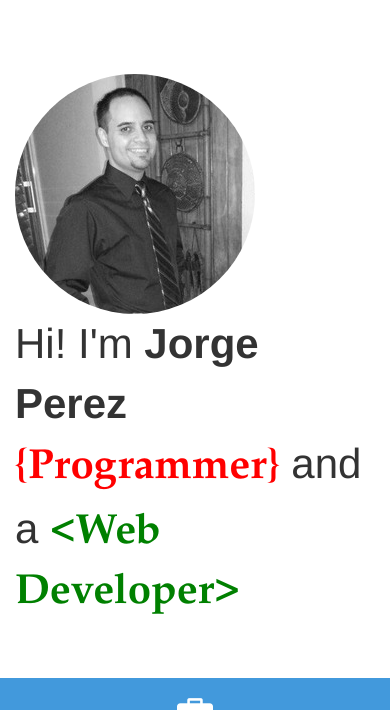
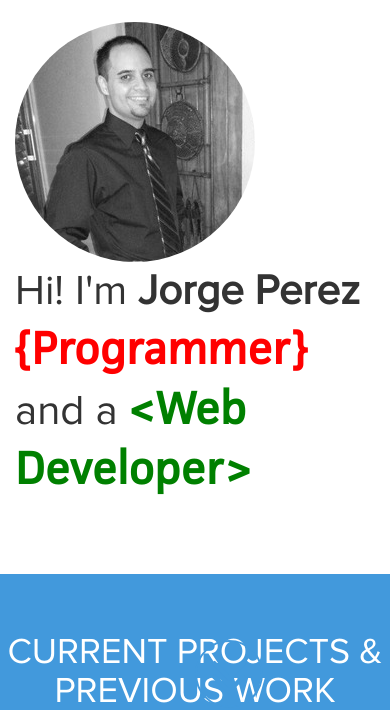
Before and after one commit to jorgeluis11/profile, a Django app: page / in a window 390 px wide. Shown: the part 50-760 px from the top of the page. Run offline with Django 3.2, Linux system fonts and the light colour scheme; data comes from the database, SQL or seed files in the repository; both versions use the stored data as it was after the commit; parts of the project's set-up code (start-up, migrations or seed data) failed here and were passed over; some libraries are stand-ins or nearby versions.

Commit message:
heroku deploy

```diff
--- a/project/models.py
+++ b/project/models.py
@@ -25,7 +25,7 @@ class Projects(models.Model):
     # medium = models.ImageField(upload_to=get_url_medium,blank=True)
     # medium = models.ImageField(upload_to=get_url_medium,blank=True)
     medium = ImageSpecField(source='large',
-                            processors=[ResizeToFill(400, 400)],
+                            # processors=[ResizeToFill(400, 400)],
                             format='JPEG',
                             options={'quality': 60})
     description = models.TextField(max_length=2000)
--- a/templates/base.html
+++ b/templates/base.html
@@ -9,6 +9,34 @@
 	<link href='http://fonts.googleapis.com/css?family=EB+Garamond' rel='stylesheet' type='text/css'>
 	{% block otherjs %}{% endblock otherjs %}
 	<style type="text/css">
+
+	@font-face {
+    font-family: "Proxima Nova";
+    src: url(/static/fonts/ProximaNova-Regular.otf) format("truetype");
+	}
+	body, .proxima-nova {
+	    font-family: "Proxima Nova", Helvetica, Arial, sans-serif;;
+	}
+
+	@font-face {
+	font-family: "FacitWeb";
+    src: url(/static/fonts/FacitWeb.ttf) format("truetype");
+	}
+
+	.facit-web {
+	    font-family: "FacitWeb", Garamond, Georgia, serif;
+
+	}
+
+	a{
+		color: #58D73E;
+	}
+
+	a:hover
+	{
+		color:#58D73E;
+    	text-decoration: underline;
+	}
 
 	#file-container
 	{
@@ -64,15 +92,231 @@
 
 	#section-1
 	{
-		margin-top: 15%;
-		margin-bottom: 15%;
+		margin-top: 20%;
+		margin-bottom: 20%;
 	}
 
 	#section-2
 	{
 		background-color: #4299DC;
+		padding-bottom: 50px;
 	}
 
+	#section-3
+	{
+		padding-top: 10%;
+		padding-bottom: 2%;
+	}
+
+	.info-container
+	{
+		-webkit-box-shadow: none;
+		-moz-box-shadow: none;
+		box-shadow: none;
+		-webkit-transition-property: all;
+		-moz-transition-property: all;
+		-o-transition-property: all;
+		transition-property: all;
+		-webkit-transition-duration: 0.3s;
+		-moz-transition-duration: 0.3s;
+		-o-transition-duration: 0.3s;
+		transition-duration: 0.3s;
+
+	}
+
+	.project:hover>.info-container
+	{
+		background-color: rgba(255,255,255,0.9);
+		color: #4299DC;
+
+	}
+	.img-container{
+		width: 100%;
+		height: 200px;
+	}
+
+	.img-container>div{
+		width: 100%;
+		height: 100%;
+		background-size: 150% 100%;
+		background-position: center center;
+		border-left: white 1px solid;
+		border-right: white 1px solid;
+		border-top: white 1px solid;
+
+	}
+
+	.project-title
+	{
+		margin-top:0;
+		padding-top: 10px;
+	}
+	.info-container
+	{
+		border-left: solid white 1px;
+		border-right: solid white 1px;
+		border-bottom: solid white 1px;
+		margin-bottom: 0px;
+		padding-left: 2%;
+		padding-right: 1%;
+		font-size: 1.2em;
+
+	}
+
+	.col-sm-4
+	{
+		margin: 0;
+		padding: 0;
+	}
+
+	.tag
+	{
+		position: absolute;
+		bottom: 86px;
+		left: 50%;
+
+	}
+
+	.tag-blue
+	{
+		display: inline-block;
+		-webkit-box-shadow: none;
+		-moz-box-shadow: none;
+		box-shadow: none;
+		-webkit-transition-property: all;
+		-moz-transition-property: all;
+		-o-transition-property: all;
+		transition-property: all;
+		-webkit-transition-duration: 0.3s;
+		-moz-transition-duration: 0.3s;
+		-o-transition-duration: 0.3s;
+		transition-duration: 0.3s;
+		color: #4299DC;
+		border: 2px solid #4299DC;
+		background: none;
+		text-shadow: none;
+		font-size: 4.4em;
+		text-align: center;
+		-webkit-border-radius: 60px;
+		border-radius: 60px;
+		padding: 4px 12px;
+		height: 68px;
+	}
+
+	.tag-blue:hover
+	{
+		color: white;
+		background: #4299DC;
+		text-shadow: none;
+		cursor: pointer;
+	}
+
+	#section-3
+	{
+		background-color: #1A1A1A;
+		color:white;
+	}
+
+	.social{
+		color:white;
+	}
+
+	.box
+	{
+		text-align: center;
+		color:white !important;
+	}
+	.box>a
+	{
+		color:white ;
+	}
+
+	.facebook
+	{
+		background-color: #3B5998;
+	}
+
+	.linkedin
+	{
+		background: #4875B4;
+	}
+
+	.github
+	{
+		background-color: black;
+	}
+	.socia-network
+	{
+		margin-top: 5%;
+	}
+
+	.twitter
+	{
+		background-color: #4875B4;
+	}
+
+	ul.social{
+		text-align: center;
+		padding: 0;
+		margin: 0;
+		list-style: none;
+		width: 100%;
+		overflow: hidden;
+	}
+
+	ul.social li {
+		float: left;
+		width: 25%;
+		padding: 0;
+		margin: 0;
+		position: relative;
+	}
+
+		ul.social li span
+		{
+			font-size: 4em;
+			-webkit-transition: margin opacity .3s ease;
+			transition: margin .3s ease;
+		}
+
+		ul.social li:hover span
+		{
+			margin-top: -80px;
+		}
+
+		ul.social li a {
+			height: 80px;
+			display: block;
+			padding: 0;
+			border-bottom: 0;
+			border-right: 4px solid #1A1A1A;
+			text-align: center;
+			color: #fff;
+			font-size: 14px;
+			position: relative;
+			z-index: 2;
+			width: 100%;
+
+		}
+
+		ul.social li a:hover {
+			text-decoration: none;
+		}
+
+		.social li a p {
+			padding-top: 26px;
+			opacity: 0;
+			font-size: .3em;
+			-webkit-transition: opacity .20s ease-out;
+			transition: opacity .20s ease;
+		}
+
+		ul.social li:hover a p {
+			padding-top: 26px;
+			opacity: 1;
+			-webkit-transition: opacity .20s ease-out;
+			transition: opacity .20s ease-out;
+		}
 	</style>
 </head>
 <body>
--- a/templates/header.html
+++ b/templates/header.html
@@ -1,11 +1,11 @@
-<nav class="navbar navbar-default" role="navigation">
+<nav class="navbar navbar-default navbar-fixed-top" role="navigation">
     <!-- Collect the nav links, forms, and other content for toggling -->
     <div class="collapse navbar-collapse" id="bs-example-navbar-collapse-1">
       <div id="centralize">
         <ul class="nav navbar-nav list">
-          <li><a href="#">Greetings</a></li>
-          <li><a href="#">What</a></li>
-                    <li><a href="#">Projects</a></li>
+          <li><a href="#">Hello</a></li>
+          <li><a href="#">About</a></li>
+          <li><a href="#">Projects</a></li>
           <li><a href="#">Contact</a></li>
         </ul>
       </div>
--- a/templates/index.html
+++ b/templates/index.html
@@ -5,6 +5,7 @@
 {% block otherjs %}
 <script src="{% static 'js/sharrre.min.js' %}"></script>
 <SCRIPT TYPE="text/javascript" src="{% static 'js/bootstrap.min.js' %}"></SCRIPT>
+<script type="text/javascript" src="https://cdnjs.cloudflare.com/ajax/libs/modernizr/2.8.1/modernizr.min.js"></script>
 {% endblock otherjs %}
 
 {% block title %}
@@ -12,50 +13,7 @@ Titulo de la pagina
 {% endblock title %}
 
 {% block body %}
-<div class="container">
-	<div class="row" id="section-1">
-		<div class="col-md-2">
-			<img class="img-circle" src="{% static 'img/cutmypic2.png' %}">
-		</div>
-		<div class="col-md-9 col-md-offset-1">
-			<div id="welcome">
-					Hi!
-					I'm
-				<strong>Jorge Perez</strong>
-				<br/>
-				<span style="color:red; /*font-family: 'Cutive Mono', serif;
-				*/font-family:Garamond, Georgia, serif;"><b>{Programmer}</b></span>  and a <span style="color:green; /*font-family: 'Cutive Mono', serif;*/ font-family:Garamond, Georgia, serif;
-
-				"><b>&lt;Web Developer&gt;</b></span>
-
-				<br>
-
-			</div>
-		</div>
-	</div>
-</div>
-
-<div id="section-2">
-	<div class="container" style="color:white;">
-		<div class="row">
-			<div class="">
-				<center>
-				<h1>
-					<i class="fa fa-briefcase"></i>
-					<br>
-					PROJECTS
-
-				</h1>
-				</center>
-			</div>
-			<div>
-				{% for project in projects  %}
-					<div class="col-sm-2">
-						<img src="{{project.medium.url}}">
-					</div>
-				{% endfor %}
-			</div>
-		</div>
-	</div>
-</div>
+	{% include "sections/section1.html" %}
+	{% include "sections/section2.html" %}
+	{% include "sections/section4.html" %}
 {% endblock body %}
--- /dev/null
+++ b/templates/sections/section1.html
@@ -0,0 +1,30 @@
+<div class="container">
+	<div class="row" id="section-1">
+		<div class="col-md-2">
+			<img class="img-circle" src="{{STATIC_URL}}img/cutmypic2.png">
+		</div>
+		<div class="col-md-9 col-md-offset-1">
+			<div id="welcome">
+				Hi!
+				I'm
+				<strong>Jorge Perez</strong>
+				<br/>
+				<span class="facit-web" style="color:red;"><b>{Programmer}</b></span>  and a
+				<spa class="facit-web" style="color:green;">
+					<b>&lt;Web Developer&gt;</b>
+				</span>
+				<br>
+			</div>
+
+
+		</div>
+	</div>
+	<div class="tag" >
+		<div class="tag-blue">
+			<span>
+				<i class="fa fa-angle-double-down socia-network"></i>
+			</span>
+		</div>
+		<div style="clear:both;" class="clear"></div>
+	</div>
+</div>
--- /dev/null
+++ b/templates/sections/section2.html
@@ -0,0 +1,36 @@
+<div id="section-2">
+	<div class="container" style="color:white;">
+		<div class="row">
+			<div class="">
+				<center>
+					<h1>
+						<br>
+						CURRENT PROJECTS &#38; PREVIOUS WORK
+					</h1>
+				</center>
+			</div>
+
+			<!--<div class="col-xs-1 tag">
+				<h5>
+					Press me
+				</h5>
+			</div>
+			<div style="clear:both;" class="clear"></div>
+										<hr>
+									-->
+			<div>
+				{% for project in projects  %}
+					<div  class="col-sm-3 project" >
+						<div class="img-container">
+							<div style="background-image: url('{{project.large.url}}');"></div>
+						</div>
+						<div class="info-container">
+							<h1 class="project-title">{{project.title}}</h1>
+							<p>{{project.description}}</p>
+						</div>
+					</div>
+				{% endfor %}
+			</div>
+		</div>
+	</div>
+</div>
--- /dev/null
+++ b/templates/sections/section4.html
@@ -0,0 +1,67 @@
+<div id="section-3">
+	<div class="container">
+		<div class="row">
+
+			<div >
+				<h1 style="margin-bottom: 0; margin:0 auto;">
+					Say hello
+				</h1>
+			</div>
+			<h2>
+
+				<br>
+				Please feel free to contact me via <a href= "Jorge: perez.jorge718@gmail.com?subject=Contact&body=This email
+				is from your website" >
+				email</a>, or find me on the following social networks:
+			 </h2>
+
+			 <ul class="social">
+				<li class="facebook">
+					<a href="https://facebook.com/societycafebath">
+						<span class="fa fa-facebook socia-network"></span>
+						<p>
+							<span>
+								facebook.com/jorge.luis111
+							</span>
+
+						</p>
+					</a>
+				</li>
+				<li class="twitter">
+					<a href="https://twitter.com/Jorge__Luis11">
+						<span class="fa fa-twitter socia-network"></span>
+						<p>
+							<span>
+								@Jorge__Luis11
+							</span>
+						</p>
+					</a>
+				</li>
+				<li class="linkedin">
+					<a href="http://facebook.com/societycafebath">
+						<span class="fa fa-linkedin socia-network"></span>
+						<p>
+							<span>
+								facebook.com/jorge.luis111
+							</span>
+
+						</p>
+					</a>
+				</li>
+				<li class="github">
+					<a href="http://facebook.com/societycafebath">
+						<span class="fa fa-github socia-network"></span>
+						<p>
+							<span>
+								facebook.com/jorge.luis111
+							</span>
+
+						</p>
+					</a>
+				</li>
+			</ul>
+
+			 </div>
+		</div>
+	</div>
+</div>
```
Also changed, not shown: templates/sections/section3.html (added, +7 -0 lines), db.sqlite3 (added), static/fonts/FacitWeb.ttf (added), static/fonts/ProximaNova-Regular.otf (added), 2 other files.
